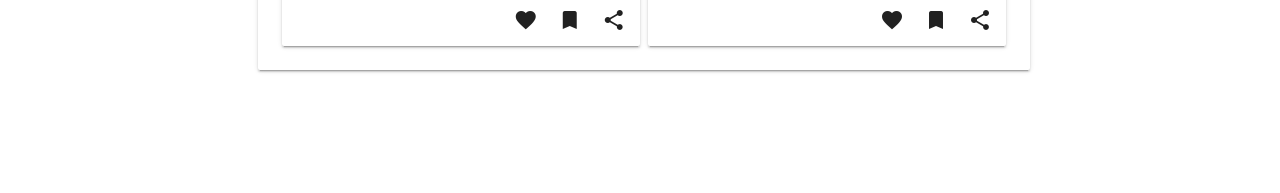
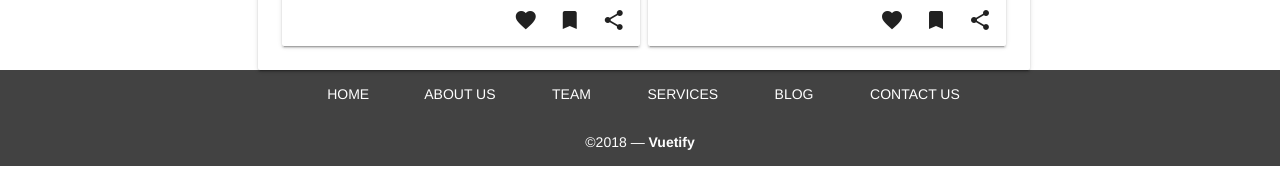
Before and after one commit to marilyn-n/vuetify-app, a Vue app: page /#/ in a window 1280 px wide. Shown: the part 604-797 px from the top of the page. Built offline with nearby package versions, Linux system fonts and the light colour scheme.

Commit message:
placed footer and fixed trailing spaces

```diff
--- a/src/components/HelloWorld.vue
+++ b/src/components/HelloWorld.vue
@@ -54,6 +54,21 @@
     </v-flex>
   </v-layout>
   </div>
+  <v-footer height="auto" class="grey darken-3">
+    <v-layout row wrap justify-center>
+      <v-btn
+        v-for="link in links"
+        :key="link"
+        color="white"
+        flat
+      >
+        {{ link }}
+      </v-btn>
+      <v-flex xs12 py-3 text-xs-center white--text>
+        &copy;2018 — <strong>Vuetify</strong>
+      </v-flex>
+    </v-layout>
+  </v-footer>
   </div>
 </template>
 
@@ -64,9 +79,10 @@ export default {
     cards: [
       { title: 'Pre-fab homes', src: 'https://richmondbizsense.com/wp-content/uploads/2015/10/Parade-of-Homes-2.jpg', flex: 12 },
       { title: 'Favorite road trips', src: 'http://babiestravellite.com/wp-content/uploads/2015/08/summer-road-trip.jpg', flex: 6 },
-        { title: 'Best airlines', src: 'https://skift.com/wp-content/uploads/2017/07/allegiant-airlines-.jpg', flex: 6 }
-      ]
-    })
+      { title: 'Best airlines', src: 'https://skift.com/wp-content/uploads/2017/07/allegiant-airlines-.jpg', flex: 6 },
+    ],
+    links: ['Home', 'About Us', 'Team', 'Services', 'Blog', 'Contact Us'],
+  }),
 };
 </script>
 
```
Lines whose indentation alone changed are shown as unchanged.
